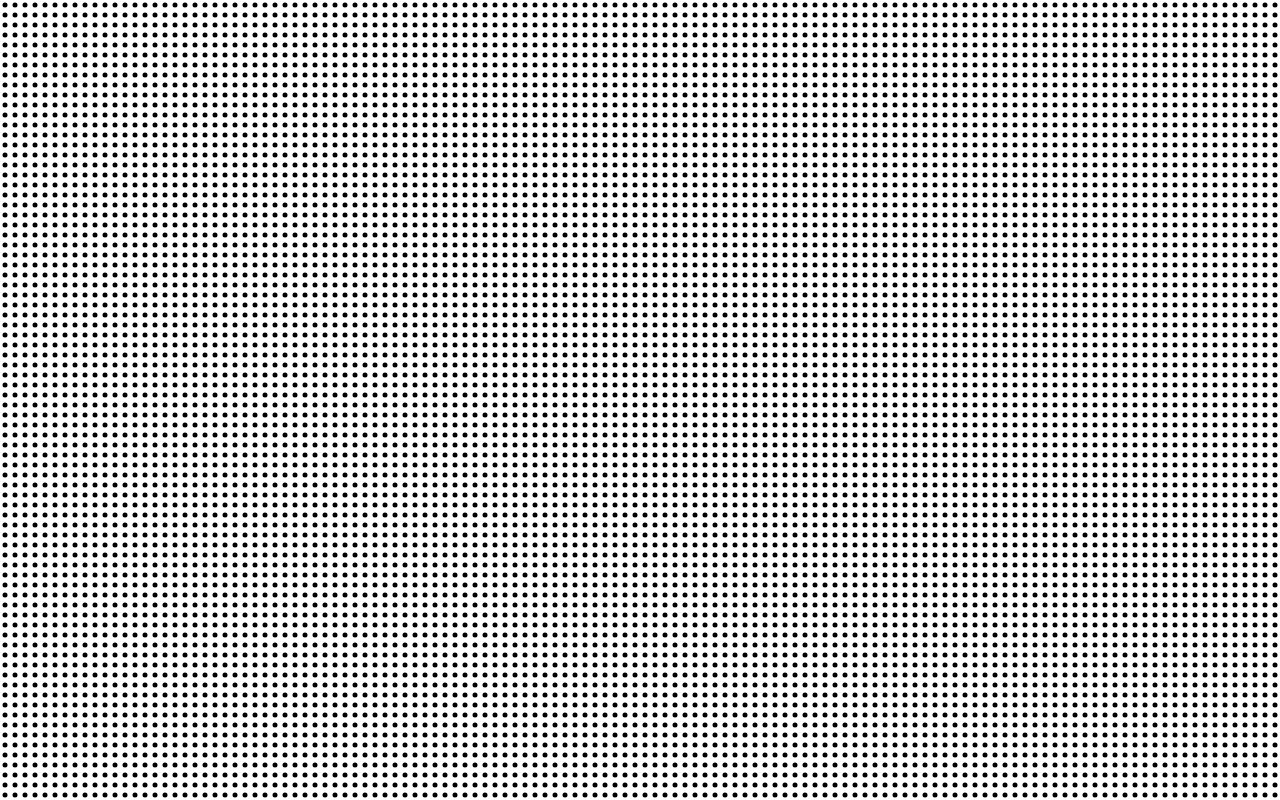
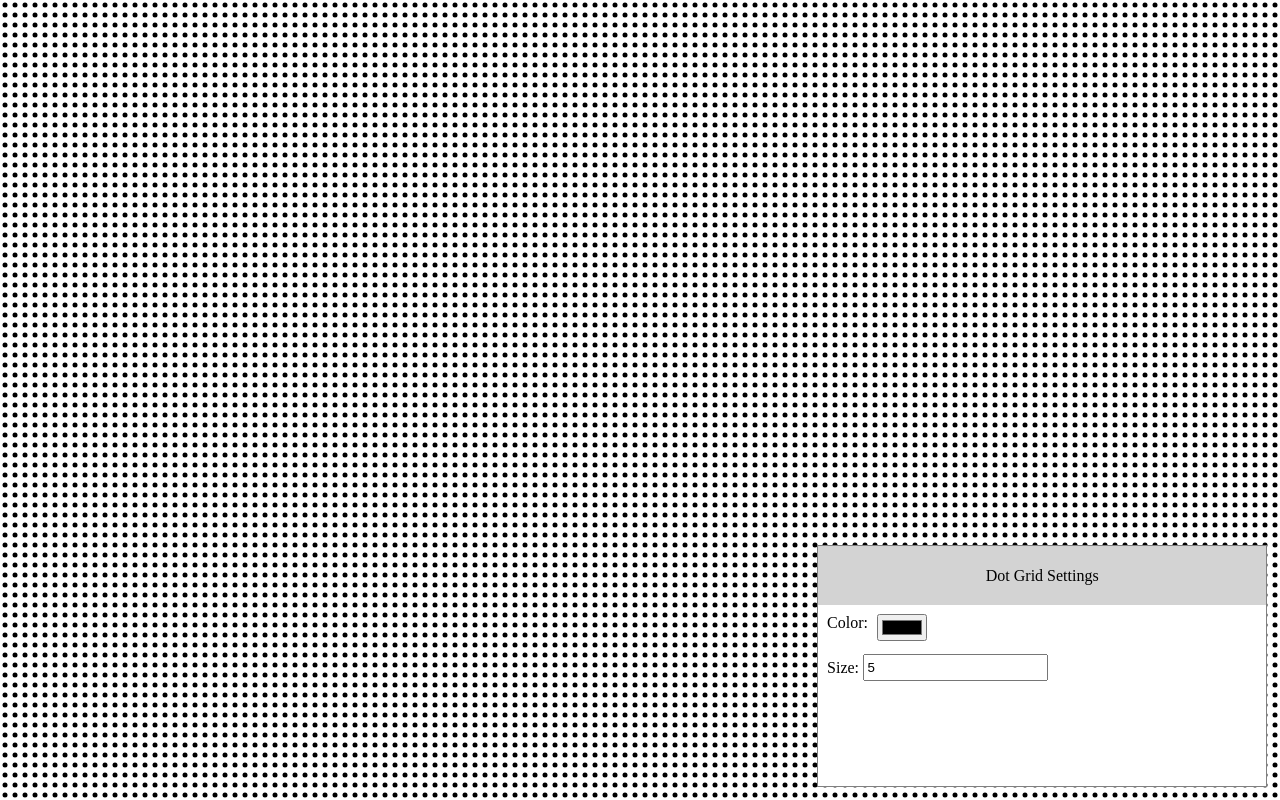
Before and after one commit to goblincraft/dot-grid, a website built with Parcel: page demo/index.html in a window 1280 px wide. Built offline with nearby package versions, Linux system fonts and the light colour scheme.

Commit message:
feature / create dot grid demo config controls and listen for color change

```diff
--- a/demo/index.html
+++ b/demo/index.html
@@ -8,6 +8,19 @@
   <body>
     <div class="app-wrapper">
       <canvas id="dot-grid"></canvas>
+      <div id="dot-grid-controls">
+        <div id="dot-grid-controls-header">
+          <p>Dot Grid Settings</p>
+        </div>
+        <div class="dot-grid-control">
+          <span class="dot-grid-control-label">Color:</span>
+          <input id="dot-color-picker-control" class="dot-color-picker" title="dot-color" type="color" />
+        </div>
+        <div class="dot-grid-control">
+          <span class="dot-grid-control-label">Size:</span>
+          <input id="dot-size-input-control" class="dot-size-input" title="dot-size" type="number" min="1" />
+        </div>
+      </div>
     </div>
     <script type="module" src="./main.js"></script>
   </body>
--- a/demo/main.js
+++ b/demo/main.js
@@ -2,8 +2,31 @@ import { DotGrid } from '../dist/module.js';
 
 document.addEventListener("DOMContentLoaded", () => {
 
+    const elements = {
+        color: "dot-color-picker-control",
+        size: "dot-size-input-control"
+    }
+    let options = {
+        size: 5,
+        color: "#00000",
+        margin: 5
+    }
+
+    function listenForColorInputChanges() {
+        document.getElementById(elements.color).addEventListener("change", (e) => {
+            options.color = e.target.value;
+        });
+    }
+
+    function setDefaults() {
+        document.getElementById(elements.color).value = options.color;
+        document.getElementById(elements.size).value = options.size;
+    }
+
     function init() {
+        setDefaults();
         DotGrid.draw("dot-grid");
+        listenForColorInputChanges();
     }
 
     init();
--- a/demo/styles.css
+++ b/demo/styles.css
@@ -6,10 +6,45 @@ html, body {
 .app-wrapper {
     height: 100vh;
     width: 100vw;
+    position: relative;
     overflow: hidden;
+}
+
+#dot-grid, #dot-grid-controls {
+    position: absolute;
 }
 
 #dot-grid {
     height: 100%;
     width: 100%;
+    top: 0;
+    left: 0;
+    z-index: 0;
 }
+
+#dot-grid-controls {
+    background: white;
+    border: solid gray 1px;
+    bottom: 0;
+    right: 0;
+    height: 30vh;
+    width: 35vw;
+    margin: 1%;
+    z-index: 10;
+}
+
+#dot-grid-controls-header {
+    padding: 1%;
+    background: lightgray;
+    text-align: center;
+}
+
+.dot-grid-control {
+    display: flex;
+    flex-direction: row;
+    padding: 1%;
+}
+
+.dot-grid-control-label, .dot-color-picker {
+    margin: 1%;
+}
```
